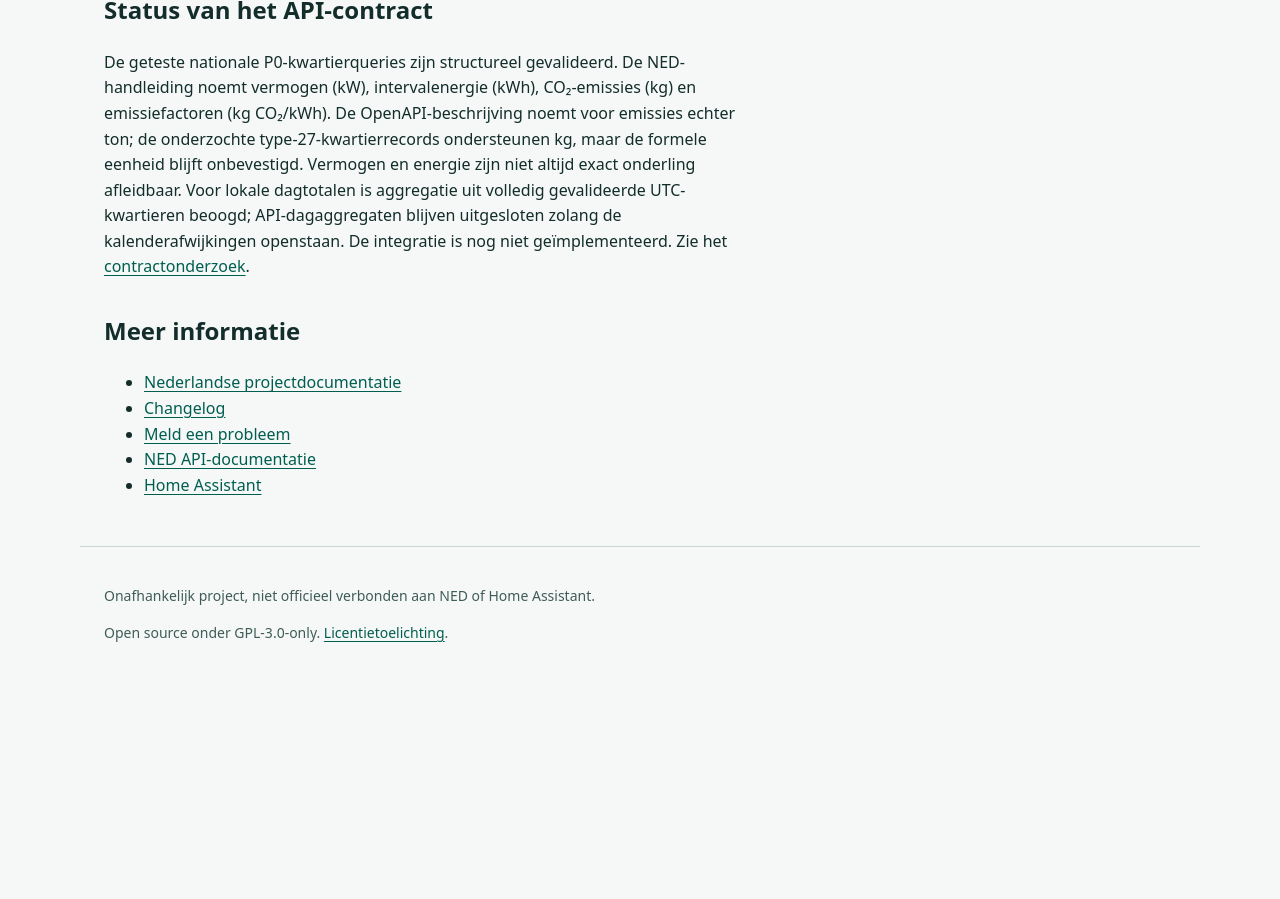
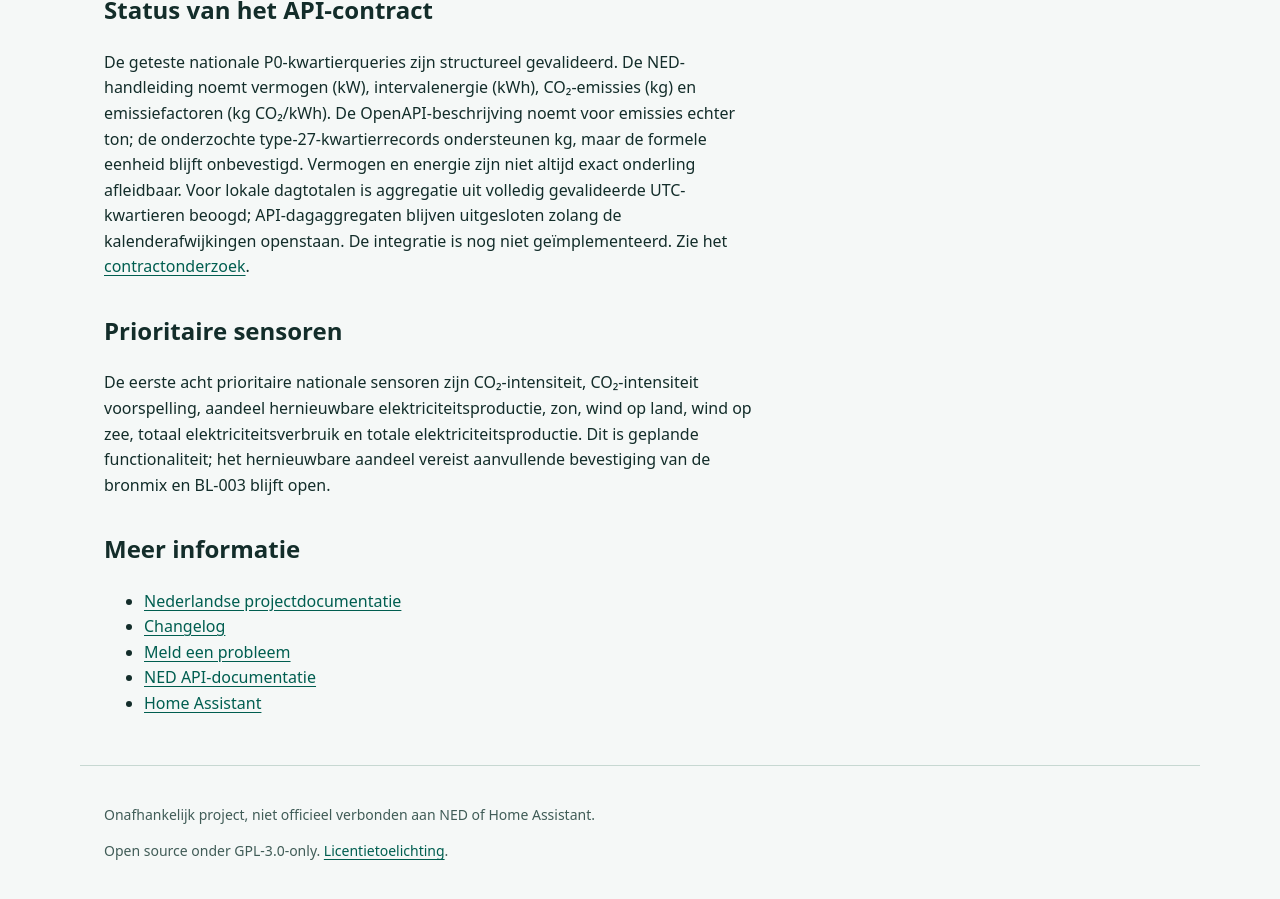
Before and after one commit to HiDiHo01/ha-Nationaal-Energie-Dashboard, a Jekyll site: the page built from site/nl/documentation.md, in a window 1280 px wide and 900 px high, scrolled down 911 px. Built offline with Jekyll 4.4.1, drawn with Linux system fonts in a browser that asks for light colours; before the commit the page ends 1593 px from its top, so only the background shows below that.

Commit message:
docs: specify eight priority sensors in site/nl/documentation.md

```diff
--- a/site/nl/documentation.md
+++ b/site/nl/documentation.md
@@ -18,6 +18,10 @@ Maak voor toekomstig gebruik een account aan bij [NED](https://ned.nl/), open Mi
 
 De geteste nationale P0-kwartierqueries zijn structureel gevalideerd. De NED-handleiding noemt vermogen (kW), intervalenergie (kWh), CO₂-emissies (kg) en emissiefactoren (kg CO₂/kWh). De OpenAPI-beschrijving noemt voor emissies echter ton; de onderzochte type-27-kwartierrecords ondersteunen kg, maar de formele eenheid blijft onbevestigd. Vermogen en energie zijn niet altijd exact onderling afleidbaar. Voor lokale dagtotalen is aggregatie uit volledig gevalideerde UTC-kwartieren beoogd; API-dagaggregaten blijven uitgesloten zolang de kalenderafwijkingen openstaan. De integratie is nog niet geïmplementeerd. Zie het [contractonderzoek](https://github.com/HiDiHo01/ha-Nationaal-Energie-Dashboard/blob/main/docs/API_REFERENCE.md).
 
+## Prioritaire sensoren
+
+De eerste acht prioritaire nationale sensoren zijn CO₂-intensiteit, CO₂-intensiteit voorspelling, aandeel hernieuwbare elektriciteitsproductie, zon, wind op land, wind op zee, totaal elektriciteitsverbruik en totale elektriciteitsproductie. Dit is geplande functionaliteit; het hernieuwbare aandeel vereist aanvullende bevestiging van de bronmix en BL-003 blijft open.
+
 ## Meer informatie
 
 - [Nederlandse projectdocumentatie](https://github.com/HiDiHo01/ha-Nationaal-Energie-Dashboard/blob/main/README.md)
```
